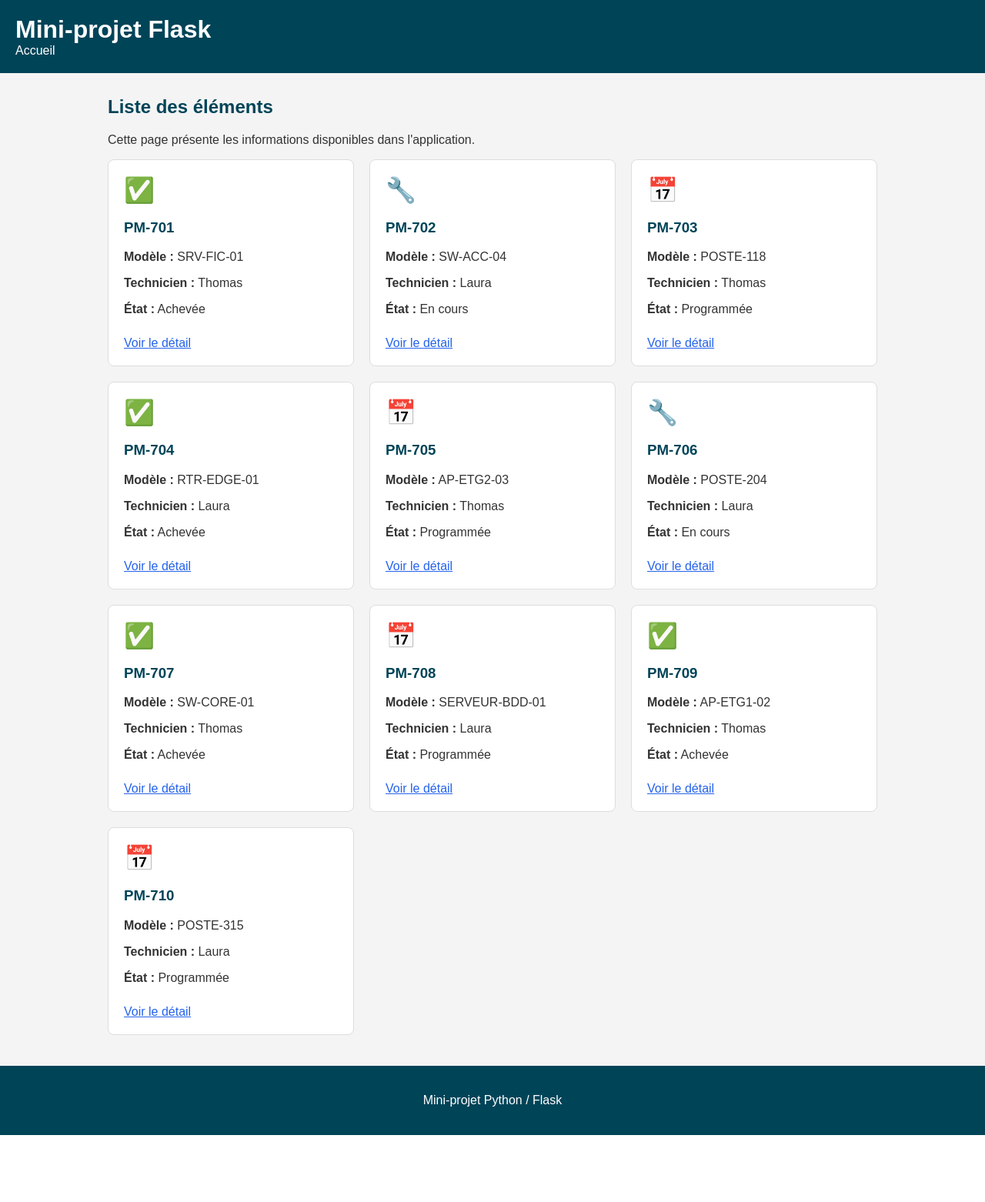
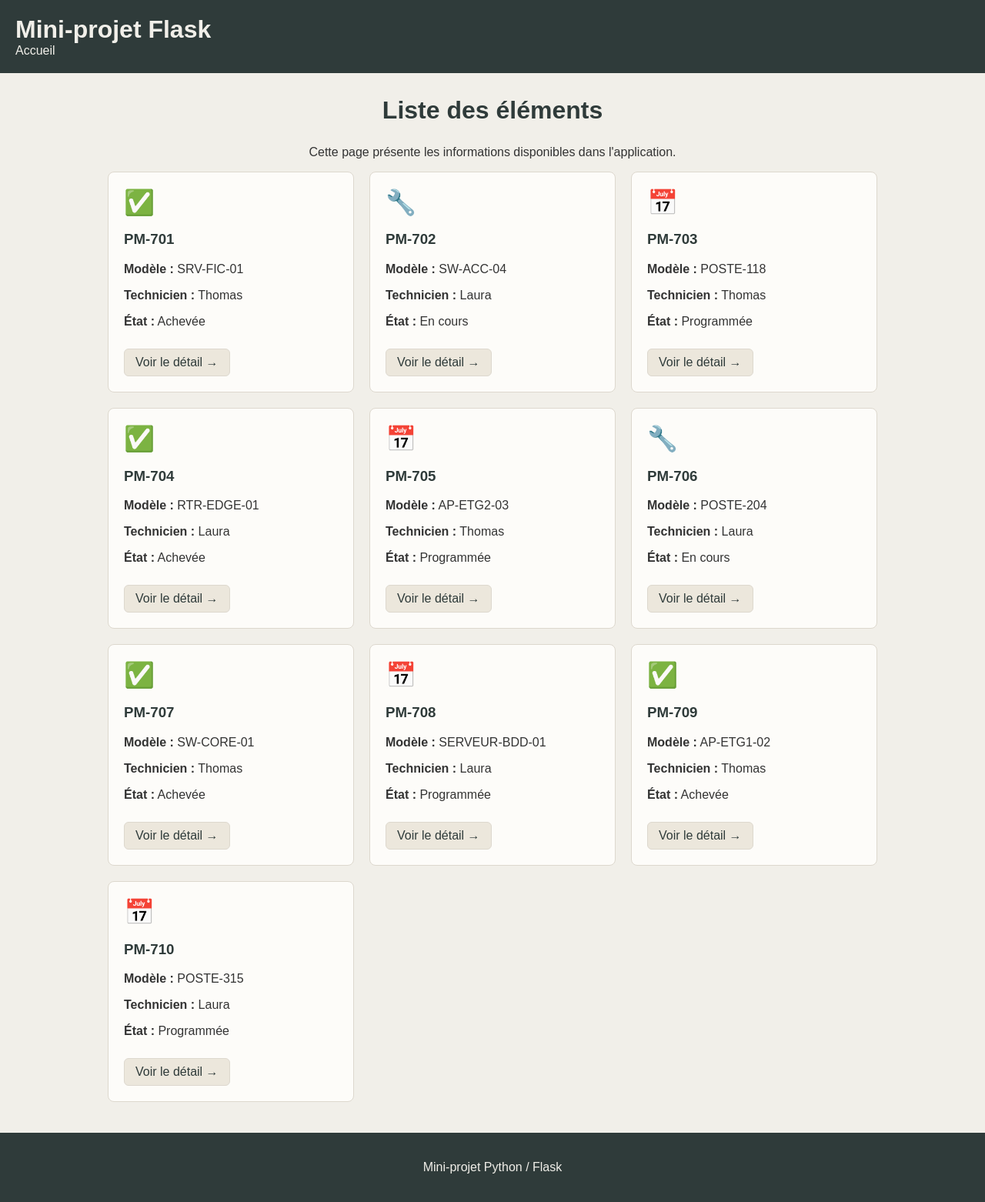
Before and after one commit to Nenell20/Gestion-materiel-groupe-5, a Flask app: page / in a window 1280 px wide. Shown: the whole page at 77% size. Before the commit the page ends 1475 px from the top, so only its background shows below. Run offline with Flask 3, Linux system fonts and the light colour scheme.

Commit message:
css a 90%

```diff
--- a/static/style.css
+++ b/static/style.css
@@ -1,13 +1,13 @@
 body {
     font-family: Arial, sans-serif;
     margin: 0;
-    background-color: #f4f4f4;
+    background-color: #f1efe9;
     color: #333;
 }
 
 header {
-    background-color: #004458;
-    color: white;
+    background-color: #2f3b3a;
+    color: #f1efe9;
     padding: 20px;
 }
 
@@ -16,7 +16,7 @@ header h1 {
 }
 
 nav a {
-    color: white;
+    color: #f1efe9;
     text-decoration: none;
 }
 
@@ -27,7 +27,13 @@ main {
 }
 
 main h2 {
-    color: #004458;
+    color: #2f3b3a;
+    text-align: center;
+    font-size: 2em;
+}
+
+main > p {
+    text-align: center;
 }
 
 .liste {
@@ -38,14 +44,14 @@ main h2 {
 
 .carte,
 .detail {
-    background-color: white;
+    background-color: #fdfcf9;
     padding: 20px;
     border-radius: 8px;
-    border: 1px solid #ddd;
+    border: 1px solid #ddd8ce;
 }
 
 .carte h3 {
-    color: #004458;
+    color: #2f3b3a;
 }
 
 .icone {
@@ -55,13 +61,22 @@ main h2 {
 .carte a {
     display: inline-block;
     margin-top: 10px;
-    color: #2563eb;
+    padding: 8px 14px;
+    color: #2f3b3a;
+    background-color: #ece7dc;
+    border: 1px solid #ddd8ce;
+    border-radius: 6px;
+    text-decoration: none;
+}
+
+.carte a::after {
+    content: " →";
 }
 
 footer {
     margin-top: 40px;
     padding: 20px;
     text-align: center;
-    background-color: #004458;
-    color: white;
+    background-color: #2f3b3a;
+    color: #f1efe9;
 }
```
